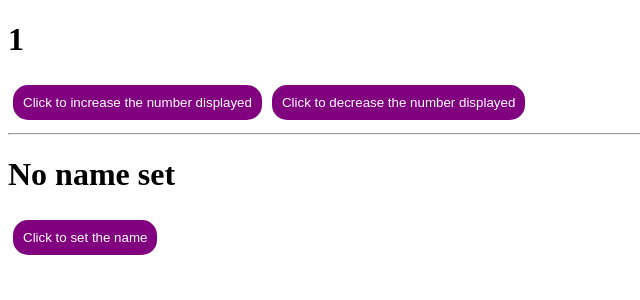
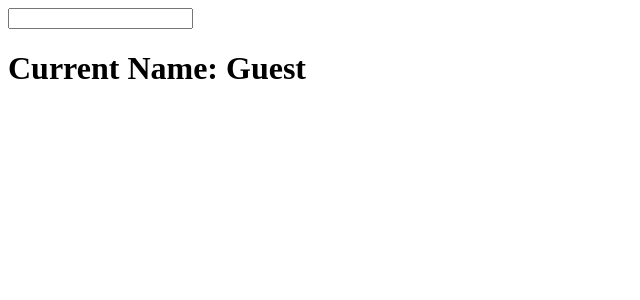
Before and after one commit to rapetoh/Quick-training-on-React-basis, a React (Vite) app in the folder React application/: page / in a window 1280 px wide. Shown: the top 300 px of the page, without its empty margins (0-640 px from the left). Built offline with nearby package versions, Linux system fonts and the light colour scheme.

Commit message:
onchange event handling in react with live update of another field or HTML tag

```diff
--- a/React application/src/App.jsx
+++ b/React application/src/App.jsx
@@ -8,6 +8,8 @@ import UserGreetings from "./UserGrettings.jsx";
 import Fruits from "./Fruits.jsx";
 import { useState } from "react";
 import UseStateComponent from "./UseStateComponent.jsx";
+import HandleMyEvents from "./HandleMyEvents.jsx";
+
 
 function App() {
 
@@ -44,8 +46,10 @@ function App() {
 
       {/* <Button></Button> */}
 
-<UseStateComponent></UseStateComponent>
+      {/* <UseStateComponent></UseStateComponent> */}
 
+
+      <HandleMyEvents></HandleMyEvents>
     </>
   );
 
--- /dev/null
+++ b/React application/src/HandleMyEvents.jsx
@@ -0,0 +1,23 @@
+import { useState } from 'react';
+
+function HandleMyEvents() {
+
+    const [name, changeName] = useState("Guest");
+
+    function modifyName(event) {
+        changeName(event.target.value);
+        if (name != "Guest"){
+            document.getElementsByClassName("currentName")[0].style.color = "green";
+        }
+    }
+
+    return (
+        <>
+            <input type="text" onChange={modifyName} />
+            <h1 className='currentName'>Current Name: {name} </h1>
+        </>
+    )
+
+}
+
+export default HandleMyEvents;
```
Lines whose indentation alone changed are shown as unchanged.
